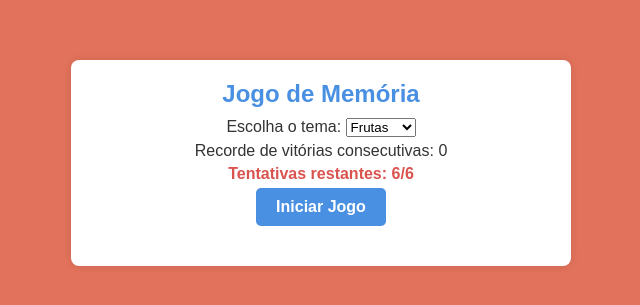
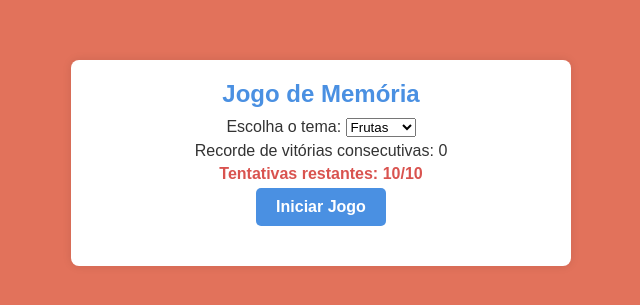
Before and after one commit to jaifer13/jogo, a plain HTML site: page index.html in a window 1280 px wide. Shown: the part 237-542 px from the top of the page, 319-959 px from the left. Drawn offline with Linux system fonts and the light colour scheme.

Commit message:
Update index.html

```diff
--- a/index.html
+++ b/index.html
@@ -19,7 +19,7 @@
 
         <!-- Exibição de recorde e tentativas -->
         <p>Recorde de vitórias consecutivas: <span id="recorde">0</span></p>
-        <p id="attempts">Tentativas restantes: <span id="tentativasRestantes">6</span>/6</p>
+        <p id="attempts">Tentativas restantes: <span id="tentativasRestantes">10</span>/10</p>
 
         <!-- Botão para iniciar o jogo -->
         <button id="startButton">Iniciar Jogo</button>
```
